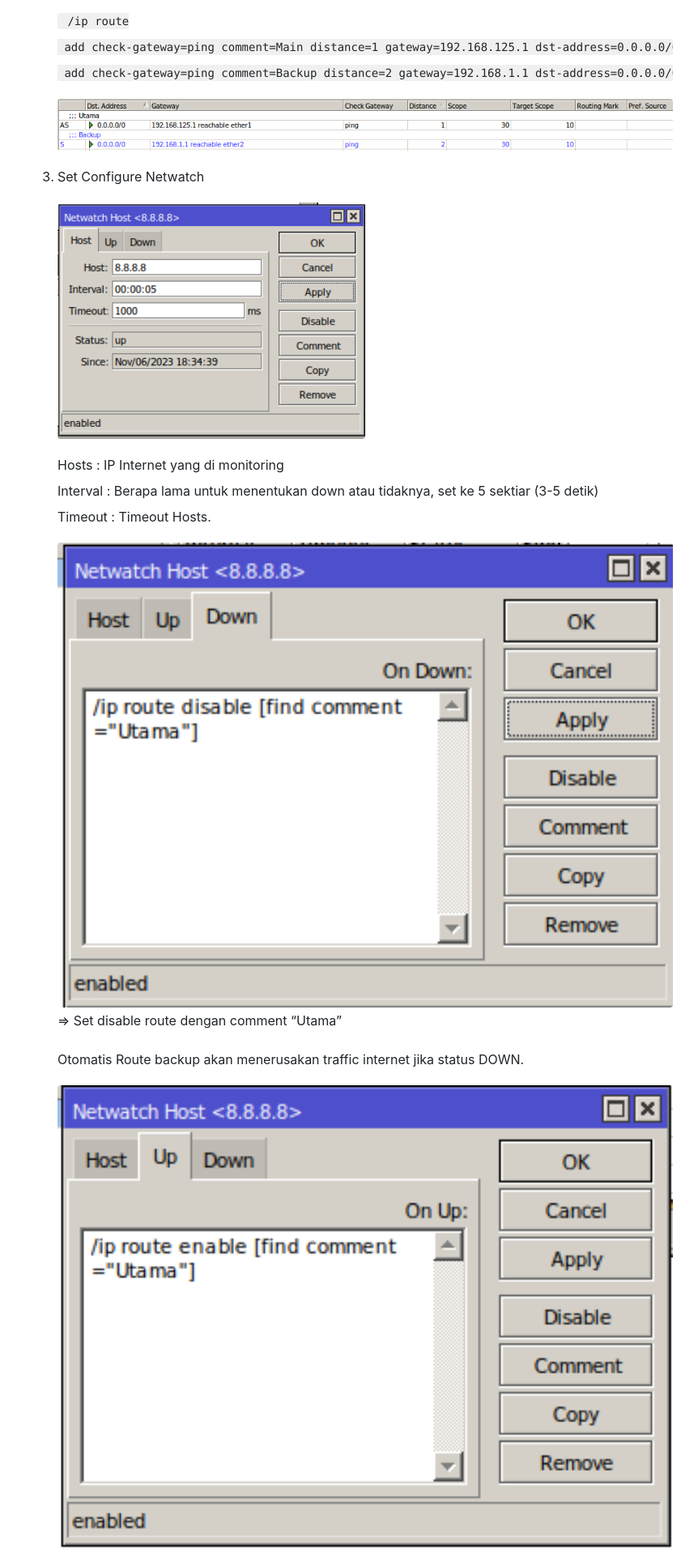
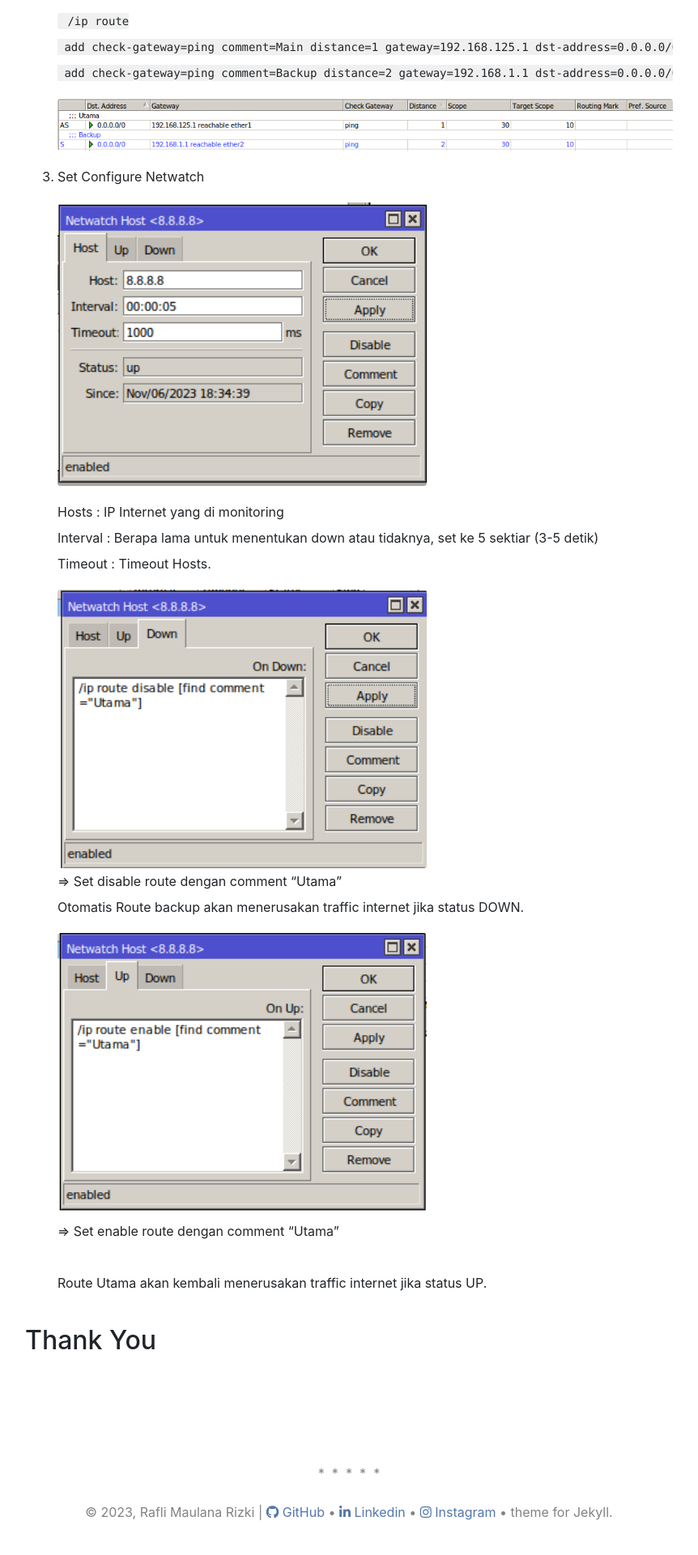
Before and after one commit to raflimaulanarizki/raflimaulanarizki.github.io, a Jekyll site: the page built from _posts/2023-11-06-Failover_Recursive&Netwatch.md, in a window 1280 px wide. Shown: the part 3146-5066 px from the top of the page at 81% size, without its empty margins (209-1071 px from the left). Built offline with Jekyll 4.4.1, drawn with Linux system fonts in a browser that asks for light colours; nearby versions of some CDN libraries; comment, search, counter and statistics services are not loaded; a style sheet for code colours, icons or effects is not loaded.

Commit message:
Failover

```diff
--- a/_posts/2023-11-06-Failover_Recursive&Netwatch.md
+++ b/_posts/2023-11-06-Failover_Recursive&Netwatch.md
@@ -84,20 +84,18 @@ Setting network dari topologi diatas.
 
 3. Set Configure Netwatch
 
-    <img src="/assets/img/2023-11-06-Failover_Recursive&Netwatch/netwatch1.png" alt="netwatch1" style="width: 50%; display: block; margin-left: auto margin-right: auto;">
+    <img src="/assets/img/2023-11-06-Failover_Recursive&Netwatch/netwatch1.png" alt="netwatch1" style="width: 60%;">
 
     Hosts : IP Internet yang di monitoring <br>
     Interval : Berapa lama untuk menentukan down atau tidaknya, set ke 5 sektiar (3-5 detik) <br>
     Timeout : Timeout Hosts.
 
-    ![netwatch2.png](/assets/img/2023-11-06-Failover_Recursive&Netwatch/netwatch2.png)
-    ⇒ Set disable route dengan comment “Utama”
-
+    <img src="/assets/img/2023-11-06-Failover_Recursive&Netwatch/netwatch2.png" alt="netwatch2" style="width: 60%;">
+    ⇒ Set disable route dengan comment “Utama” <br>
     Otomatis Route backup akan menerusakan traffic internet jika status DOWN.
 
-    ![netwatch3.png](/assets/img/2023-11-06-Failover_Recursive&Netwatch/netwatch3.png)
-    ⇒ Set enable route dengan comment “Utama”
-
+    <img src="/assets/img/2023-11-06-Failover_Recursive&Netwatch/netwatch3.png" alt="netwatch3" style="width: 60%;">
+    ⇒ Set enable route dengan comment “Utama” <br>
     Route Utama akan kembali menerusakan traffic internet jika status UP.
 
 
```
